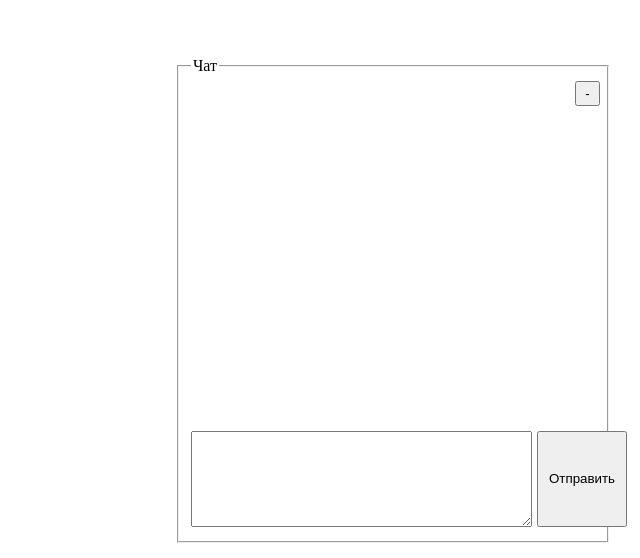
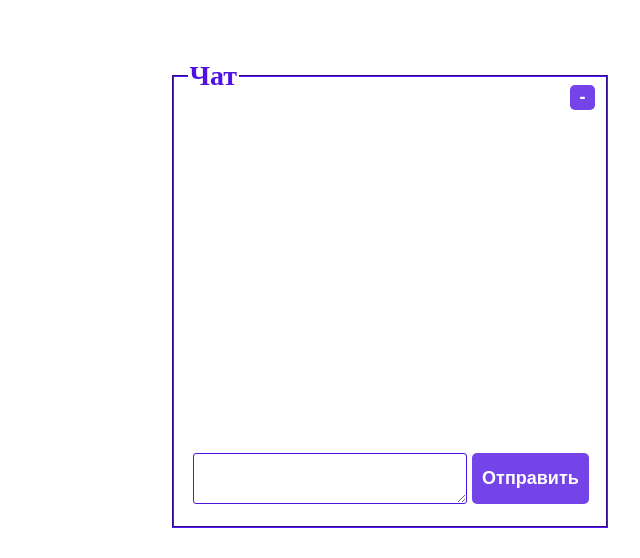
Before and after one commit to IIrka86/IIrka86.github.io, a plain HTML site: page index.html in a window 1280 px wide. Shown: the part 242-800 px from the top of the page, without its empty margins (640-1280 px from the left). Drawn offline with Linux system fonts and the light colour scheme.

Commit message:
Update solution for task-01

```diff
--- a/index.html
+++ b/index.html
@@ -2,6 +2,7 @@
 <html lang="en">
 <head>
     <meta charset="UTF-8">
+    <link rel="stylesheet" href="./main/main.css">
     <link rel="stylesheet" href="task-01/task-01.css">
     <title>Title</title>
 </head>
--- /dev/null
+++ b/main/main.css
@@ -0,0 +1,21 @@
+body div{
+    font-size: large;
+    font-weight: bold;
+    color: #4f12e2;
+}
+legend{
+    font-size: 28px;
+    font-weight: bold;
+    color: #4f12e2;
+}
+fieldset{
+    border-color: #4f12e2;
+}
+button{
+    color: white;
+    background: rgba(79, 18, 226, 0.79);
+    border: none;
+    border-radius: 5px;
+    font-size: large;
+    font-weight: bold;
+}
--- a/task-01/task-01.css
+++ b/task-01/task-01.css
@@ -1,22 +1,36 @@
+#ts-chat{
+    position: absolute;
+    /*background: rgba(100, 149, 237, 0.42);*/
+    width: 450px;
+}
+
 #chat-content{
-    width: 32%;
-    margin-left: 64%;
+    width: 90%;
     min-height: 45px;
     /*margin-top: 390px;*/
 }
+.chat-content{
+    margin: 5px;
+ }
 .chat-content button{
     position: absolute;
-    height: 96px;
+    height: 51px;
     padding: 0 10px;
     margin: 0 5px;
 }
 .messages-content{
     min-height: 350px;
 }
+#message-text{
+    width: 68%;
+    border: #4f12e2 1px solid;
+    border-radius: 3px;
+}
 #roll-up{
     width: 25px;
     height: 25px;
     position: absolute;
     padding: 0;
-    margin-left: 30%;
+    top: 25px;
+    left: 400px;
 }
--- a/task-01/task-01.js
+++ b/task-01/task-01.js
@@ -1,7 +1,12 @@
+
+var tsChat = document.createElement('div');
+tsChat.id = 'ts-chat';
+document.body.appendChild(tsChat);
+
 var fieldset = document.createElement('fieldset');
 fieldset.id = 'chat-content';
 fieldset.innerHTML = '<legend>Чат</legend>';
-document.body.appendChild(fieldset);
+tsChat.appendChild(fieldset);
 
 var rollUpBtn = document.createElement('button');
 rollUpBtn.id = 'roll-up';
@@ -17,14 +22,19 @@ messages.className = 'messages-content';
 content.appendChild(messages);
 
 var form = document.createElement('div');
-form.innerHTML = '<textarea name="message" id="message-text" cols="40" rows="6"></textarea>' +
+form.innerHTML = '<textarea name="message" id="message-text" cols="40" rows="3"></textarea>' +
                  '<button id="send-btn">Отправить</button>';
 content.appendChild(form);
 
 function getFieldsetMarginTop() {
-    return window.innerHeight - fieldset.offsetHeight -15;
+    return window.innerHeight - tsChat.offsetHeight -30;
 }
-fieldset.setAttribute('style', 'margin-top:' + getFieldsetMarginTop() + 'px;');
+function getFieldsetMarginLeft() {
+    return window.innerWidth - tsChat.offsetWidth -20;
+}
+var chat = document.getElementById('ts-chat');
+chat.style.top = getFieldsetMarginTop() + 'px';
+chat.style.left = getFieldsetMarginLeft() + 'px';
 
 rollUpBtn.onclick = function () {
     if(content.getAttribute('hidden') === ''){
@@ -34,7 +44,9 @@ rollUpBtn.onclick = function () {
         content.setAttribute('hidden','');
         rollUpBtn.innerHTML = '[ ]';
     }
-    fieldset.setAttribute('style', 'margin-top:' + getFieldsetMarginTop() + 'px;');
+    chat.style.top = getFieldsetMarginTop() + 'px';
+    chat.style.left = getFieldsetMarginLeft() + 'px';
+    //tsChat.setAttribute('style', 'margin-top:' + getFieldsetMarginTop() + 'px;');
 };
 
 var sendButton = document.getElementById('send-btn');
@@ -53,5 +65,29 @@ function addMessage(message) {
     var date = new Date();
     messageString.innerHTML = '' + date.getHours() + ':' + date.getMinutes() + message;
     messages.appendChild(messageString);
-    fieldset.setAttribute('style', 'margin-top:' + getFieldsetMarginTop() + 'px;');
+    //tsChat.setAttribute('style', 'top:' + getFieldsetMarginTop() + 'px;')
+    //fieldset.setAttribute('style', 'margin-top:' + getFieldsetMarginTop() + 'px;');
 }
+
+tsChat.addEventListener('mousedown', function (e) {
+//tsChat.onmousedown = function (e) {
+    var chatElement = document.getElementById('ts-chat');
+
+    var left = parseInt( window.getComputedStyle(chatElement).getPropertyValue("left") );
+    var top = parseInt( window.getComputedStyle(chatElement).getPropertyValue("top") );
+    var mouseX = e.clientX;
+    var mouseY = e.clientY;
+
+    document.onmousemove = function (e) {
+        var dx = mouseX - e.clientX;
+        var dy = mouseY - e.clientY;
+
+        chatElement.style.left = left - dx + "px";
+        chatElement.style.top = top - dy + "px";
+    };
+});
+
+tsChat.addEventListener('mouseup', function () {
+//tsChat.onmouseup = function () {
+    document.onmousemove = null;
+});
```
